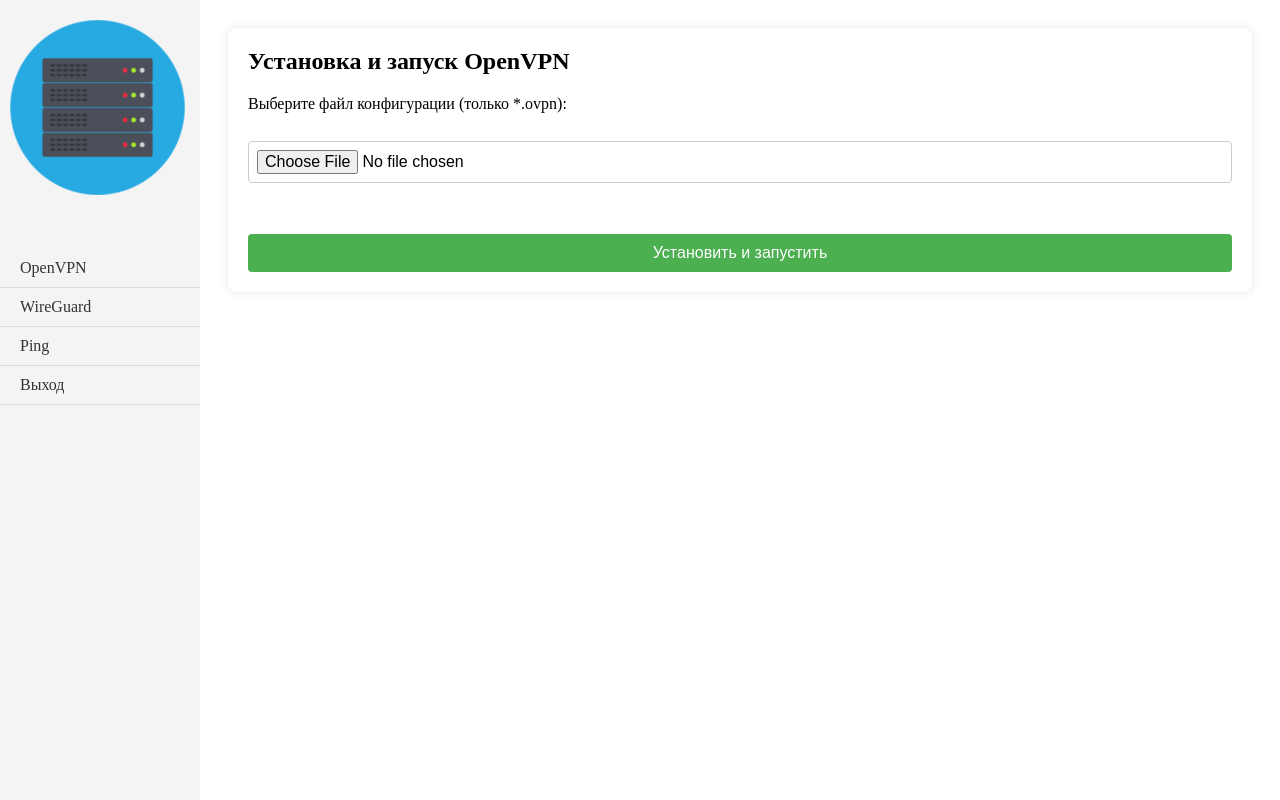
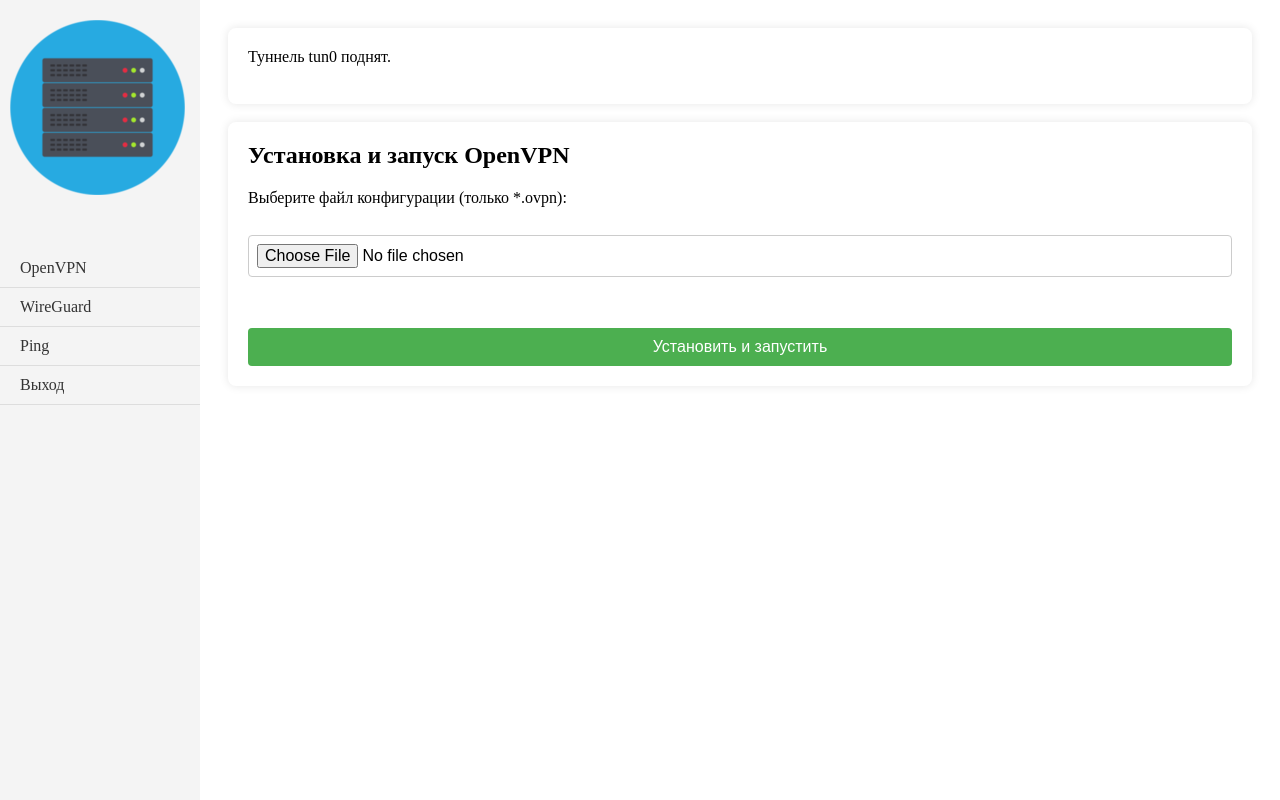
Before and after one commit to MineVPN/UniversalWebVPNCabinet, a PHP site: page / in a window 1280 px wide. Run offline with PHP 8.4, Linux system fonts and the light colour scheme; the visitor is signed in with stand-in values (Sample User, id 1).

Commit message:
Add files via upload

```diff
--- a/cabinet.php
+++ b/cabinet.php
@@ -94,7 +94,11 @@ if (!array_key_exists($menu_item, $menu_pages)) {
 
         <?php
         // Подключаем выбранную страницу из меню
+
+        include_once 'get_ip.php';
+        echo "<br>";
         include_once $menu_pages[$menu_item];
+
         ?>
 
 
--- /dev/null
+++ b/get_ip.php
@@ -0,0 +1,144 @@
+<!DOCTYPE html>
+<html lang="en">
+<head>
+    <meta charset="UTF-8">
+    <meta name="viewport" content="width=device-width, initial-scale=1.0">
+    <title>VPN Configuration</title>
+    <style>
+        .container {
+            background-color: #fff;
+            padding: 20px;
+            border-radius: 8px;
+            box-shadow: 0 0 10px rgba(0, 0, 0, 0.1);
+        }
+        .container h2 {
+            margin-top: 0;
+        }
+        .container-form {
+            display: flex;
+            flex-direction: column;
+        }
+        .container-form label {
+            margin-bottom: 10px;
+        }
+        .container-form input[type="text"],
+        .container-form input[type="password"],
+        .container-form input[type="file"] {
+            padding: 8px;
+            margin-bottom: 15px;
+            border-radius: 4px;
+            border: 1px solid #ccc;
+            font-size: 16px;
+        }
+        .container-form input[type="submit"] {
+            padding: 10px 20px;
+            background-color: #4caf50;
+            color: #fff;
+            border: none;
+            border-radius: 4px;
+            cursor: pointer;
+            font-size: 16px;
+        }
+        .error-message {
+            color: red;
+            margin-top: 10px;
+        }
+    </style>
+</head>
+<body>
+
+<div class="container">
+    <?php
+    $openvpn_config_path = '/etc/openvpn/tun0.conf';
+    $wireguard_config_path = '/etc/wireguard/tun0.conf';
+
+    $type=null;
+    $tun=null;
+
+    // Проверяем наличие файла конфигурации OpenVPN
+    if (file_exists($openvpn_config_path)) {
+        // Читаем содержимое файла
+        $openvpn_config_content = file_get_contents($openvpn_config_path);
+
+        // Находим IP-адрес в конфигурации OpenVPN
+        if (preg_match('/^\s*remote\s+([^\s]+)/m', $openvpn_config_content, $matcheso)) {
+            $openvpn_ip = $matcheso[1];
+            echo "<h3>Установлен OpenVPN конфиг</h3>";
+            echo "<h3> VPN IP: $openvpn_ip</h3>";
+            $type="openvpn";
+        } else {
+            echo "<h3>Не корректный OpenVPN конфиг.</h3>";
+        }
+    }
+
+    // Проверяем наличие файла конфигурации WireGuard
+    if (file_exists($wireguard_config_path)) {
+        // Читаем содержимое файла
+        $wireguard_config_content = file_get_contents($wireguard_config_path);
+
+        if (preg_match('/^\s*Endpoint\s*=\s*([\d\.]+):\d+/m', $wireguard_config_content, $matchesw)) {
+            $wireguard_ip = $matchesw[1];
+            echo "<h3>Установлен WireGuard конфиг</h3>";
+            echo "<h3>VPN IP: $wireguard_ip</h3> (WireGuard)";
+            $type="wireguard";
+        } else {
+            echo "<h3>Не корректный WireGuard конфиг.</h3>";
+        }
+    }
+
+    // Выполняем команду для проверки статуса туннеля tun0
+    $status = shell_exec("ifconfig tun0 2>&1");
+
+    // Проверяем, содержит ли вывод информацию о туннеле
+    if (strpos($status, 'Device not found') !== false) {
+        echo "Туннель tun0 не поднят.";
+        $tun="yes";
+    } else {
+        echo "Туннель tun0 поднят.";
+        $tun="no";
+    }
+
+    echo "<br><br>";
+
+    if(isset($_POST['openvpn_start']) && $type == "openvpn") {
+        shell_exec("sudo systemctl start openvpn@tun0");
+        sleep(5);
+        header("Location: ".$_SERVER['PHP_SELF']);
+        exit();
+    }
+
+    if(isset($_POST['openvpn_stop']) && $type == "openvpn") {
+        shell_exec("sudo systemctl stop openvpn@tun0");
+        sleep(3);
+        header("Location: ".$_SERVER['PHP_SELF']);
+        exit();
+    }
+
+    if(isset($_POST['wireguard_start']) && $type == "wireguard") {
+        shell_exec("sudo systemctl start wg-quick@tun0");
+        sleep(5);
+        header("Location: ".$_SERVER['PHP_SELF']);
+        exit();
+    }
+
+    if(isset($_POST['wireguard_stop']) && $type == "wireguard") {
+        shell_exec("sudo systemctl stop wg-quick@tun0");
+        sleep(3);
+        header("Location: ".$_SERVER['PHP_SELF']);
+        exit();
+    }
+    ?>
+    <form method="post">
+        <?php if ($type == "openvpn"): ?>
+            <input type="submit" name="openvpn_start" value="Запустить OpenVPN">
+            <input type="submit" name="openvpn_stop" value="Остановить OpenVPN">
+        <?php endif; ?>
+        <?php if ($type == "wireguard"): ?>
+            <input type="submit" name="wireguard_start" value="Запустить WireGuard">
+            <input type="submit" name="wireguard_stop" value="Остановить WireGuard">
+        <?php endif; ?>
+    </form>
+</div>
+
+</body>
+</html>
--- a/openvpn.php
+++ b/openvpn.php
@@ -60,32 +60,32 @@ if ($_SERVER["REQUEST_METHOD"] == "POST" && isset($_FILES["config_file"])) {
 ?>
 
     <style>
-        .login-container {
+        .container {
             background-color: #fff;
             padding: 20px;
             border-radius: 8px;
             box-shadow: 0 0 10px rgba(0, 0, 0, 0.1);
         }
-        .login-container h2 {
+        .container h2 {
             margin-top: 0;
         }
-        .login-form {
+        .container-form {
             display: flex;
             flex-direction: column;
         }
-        .login-form label {
+        .container-form label {
             margin-bottom: 10px;
         }
-        .login-form input[type="text"],
-        .login-form input[type="password"],
-        .login-form input[type="file"] {
+        .container-form input[type="text"],
+        .container-form input[type="password"],
+        .container-form input[type="file"] {
             padding: 8px;
             margin-bottom: 15px;
             border-radius: 4px;
             border: 1px solid #ccc;
             font-size: 16px;
         }
-        .login-form input[type="submit"] {
+        .container-form input[type="submit"] {
             padding: 10px 20px;
             background-color: #4caf50;
             color: #fff;
@@ -99,9 +99,9 @@ if ($_SERVER["REQUEST_METHOD"] == "POST" && isset($_FILES["config_file"])) {
             margin-top: 10px;
         }
     </style>
-    <div class="login-container">
+    <div class="container">
         <h2>Установка и запуск OpenVPN</h2>
-        <form method="post" enctype="multipart/form-data" class="login-form">
+        <form method="post" enctype="multipart/form-data" class="container-form">
             <label for="config_file">Выберите файл конфигурации (только *.ovpn):</label><br>
             <input type="file" id="config_file" name="config_file" accept=".ovpn"><br><br>
             <input type="hidden" name="menu" value="openvpn">
```
